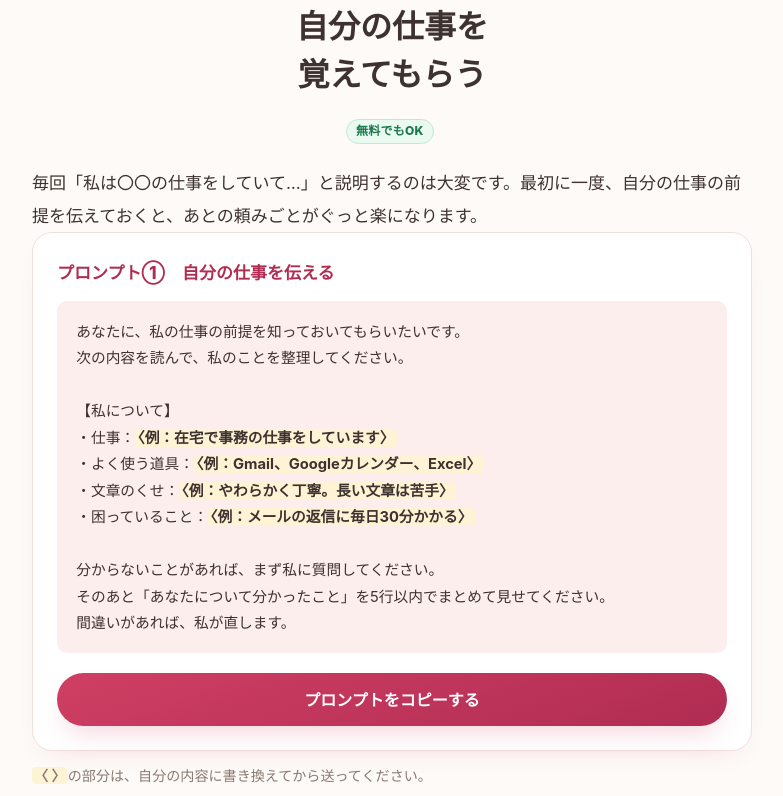
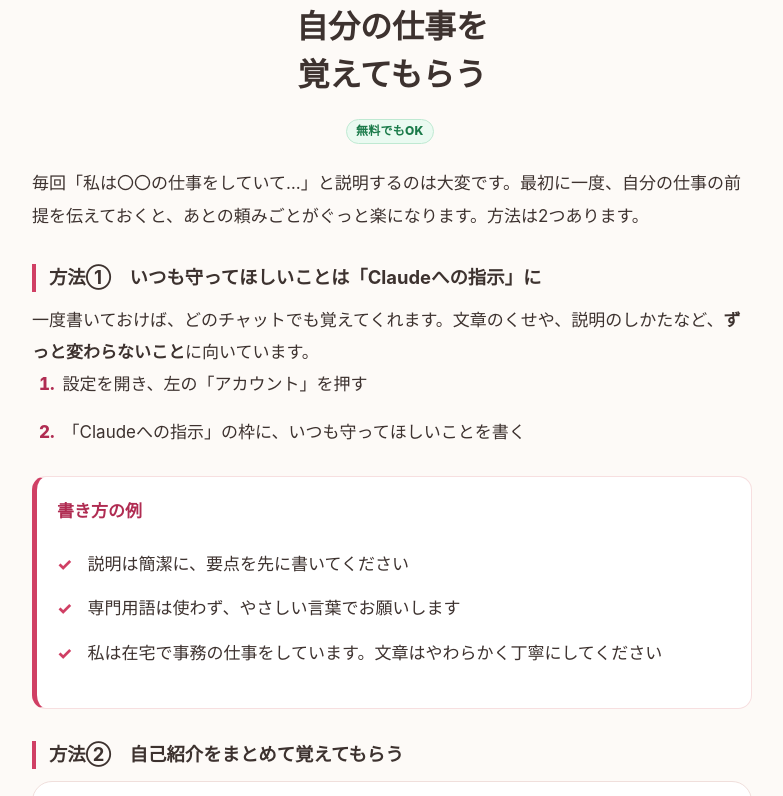
Before and after one commit to mion-ai-mama/claude-work-delegation-tokuten, a plain HTML site: page index.html in a window 1280 px wide. Shown: the part 7263-8059 px from the top of the page, without its empty margins (248-1031 px from the left). Drawn offline with Linux system fonts and the light colour scheme.

Commit message:
STEP 3に「Claudeへの指示」を追加し、スクリーンショットがブラウザ版であることを明記
- 設定 → アカウント → 「Claudeへの指示」を方法①として追加（自己紹介のプロンプトは方法②に）
- 3枚のスクリーンショットのキャプションに「ブラウザ版（claude.ai）の画面。デスクトップアプリでは表示が少し違う場合がある」を明記
- 要件定義書・CLAUDE.mdに、ブラウザ版の画面であることと実画面の表示名を追記

Co-Authored-By: Claude Sonnet 5.5 <noreply@anthropic.com>

```diff
--- a/index.html
+++ b/index.html
@@ -219,7 +219,7 @@
         <a class="shot__link" href="assets/images/shot-settings-files.jpg" target="_blank" rel="noopener noreferrer">
           <span class="shot__frame" style="--ratio:968 / 757"><img class="shot__img" src="assets/images/shot-settings-files.jpg" loading="lazy" decoding="async" alt="設定画面の「機能」を開いた様子。下のほうに「クラウドでのコード実行とファイル作成」のスイッチがある"><span class="shot__mark" style="--x:1.1%;--y:32.8%;--w:16.3%;--h:4.0%"></span><span class="shot__mark" style="--x:20.5%;--y:85.9%;--w:77.7%;--h:9.0%"></span></span>
         </a>
-        <figcaption>手順3の画面です。赤い枠の2か所を見てください。画像をタップすると、大きく見られます（2026年10月7日の画面）。</figcaption>
+        <figcaption>手順3の画面です。赤い枠の2か所を見てください。画像をタップすると、大きく見られます。ブラウザ版（claude.ai）の画面です（2026年10月7日）。デスクトップアプリでは、表示が少し違う場合があります。</figcaption>
       </figure>
       <div class="note-box">
         <p class="note-box__label">画面の名前は変わることがあります</p>
@@ -237,8 +237,25 @@
       <h2 class="section__heading" id="memory-heading">自分の仕事を<br>覚えてもらう</h2>
       <p class="tag-row"><span class="tag tag--free">無料でもOK</span></p>
       <div class="prose">
-        <p>毎回「私は〇〇の仕事をしていて…」と説明するのは大変です。最初に一度、自分の仕事の前提を伝えておくと、あとの頼みごとがぐっと楽になります。</p>
+        <p>毎回「私は〇〇の仕事をしていて…」と説明するのは大変です。最初に一度、自分の仕事の前提を伝えておくと、あとの頼みごとがぐっと楽になります。方法は2つあります。</p>
       </div>
+      <h3 class="sub-heading">方法①　いつも守ってほしいことは「Claudeへの指示」に</h3>
+      <div class="prose">
+        <p>一度書いておけば、どのチャットでも覚えてくれます。文章のくせや、説明のしかたなど、<strong>ずっと変わらないこと</strong>に向いています。</p>
+      </div>
+      <ol class="numbered-steps">
+        <li>設定を開き、左の「アカウント」を押す</li>
+        <li>「Claudeへの指示」の枠に、いつも守ってほしいことを書く</li>
+      </ol>
+      <div class="note-box">
+        <p class="note-box__label">書き方の例</p>
+        <ul class="check-list">
+          <li>説明は簡潔に、要点を先に書いてください</li>
+          <li>専門用語は使わず、やさしい言葉でお願いします</li>
+          <li>私は在宅で事務の仕事をしています。文章はやわらかく丁寧にしてください</li>
+        </ul>
+      </div>
+      <h3 class="sub-heading">方法②　自己紹介をまとめて覚えてもらう</h3>
       <div class="prompt-box">
         <p class="prompt-box__title">プロンプト①　自分の仕事を伝える</p>
         <pre class="prompt-box__text" id="p-intro">あなたに、私の仕事の前提を知っておいてもらいたいです。
@@ -286,7 +303,7 @@
         <a class="shot__link" href="assets/images/shot-project-new.jpg" target="_blank" rel="noopener noreferrer">
           <span class="shot__frame" style="--ratio:492 / 429"><img class="shot__img" src="assets/images/shot-project-new.jpg" loading="lazy" decoding="async" alt="「新規プロジェクト」の画面。名前、目標（任意）、コンテキスト（任意）の欄と、プロジェクトを作成するボタンがある"><span class="shot__mark" style="--x:4.5%;--y:35.7%;--w:90.9%;--h:24.9%"></span><span class="shot__mark" style="--x:66.7%;--y:87.9%;--w:28.7%;--h:6.8%"></span></span>
         </a>
-        <figcaption>赤い枠は、文章を入れる「目標」と、最後に押すボタンです。</figcaption>
+        <figcaption>赤い枠は、文章を入れる「目標」と、最後に押すボタンです。ブラウザ版（claude.ai）の画面です（2026年10月7日）。デスクトップアプリでは、表示が少し違う場合があります。</figcaption>
       </figure>
 
       <div class="prompt-box">
@@ -437,7 +454,7 @@
         <a class="shot__link" href="assets/images/shot-connectors.jpg" target="_blank" rel="noopener noreferrer">
           <span class="shot__frame" style="--ratio:968 / 757"><img class="shot__img" src="assets/images/shot-connectors.jpg" loading="lazy" decoding="async" alt="設定の「コネクタ」の「探索」画面。Google Drive、Gmail、Google Calendarなどが並び、つながっているものには緑のチェックが付いている"><span class="shot__mark" style="--x:1.1%;--y:72.3%;--w:16.3%;--h:4.0%"></span><span class="shot__mark" style="--x:40.2%;--y:7.3%;--w:5.1%;--h:3.6%"></span><span class="shot__mark" style="--x:59.9%;--y:18.9%;--w:38.2%;--h:13.3%"></span><span class="shot__mark" style="--x:20.6%;--y:33.6%;--w:38.3%;--h:13.2%"></span></span>
         </a>
-        <figcaption>赤い枠を順に押します。「＋」がまだ付いていないものが、これからつなぐものです。</figcaption>
+        <figcaption>赤い枠を順に押します。「＋」がまだ付いていないものが、これからつなぐものです。ブラウザ版（claude.ai）の画面です（2026年10月7日）。デスクトップアプリでは、表示が少し違う場合があります。</figcaption>
       </figure>
 
       <div class="note-box note-box--warn">
```
Also changed, not shown: 2 other files.
